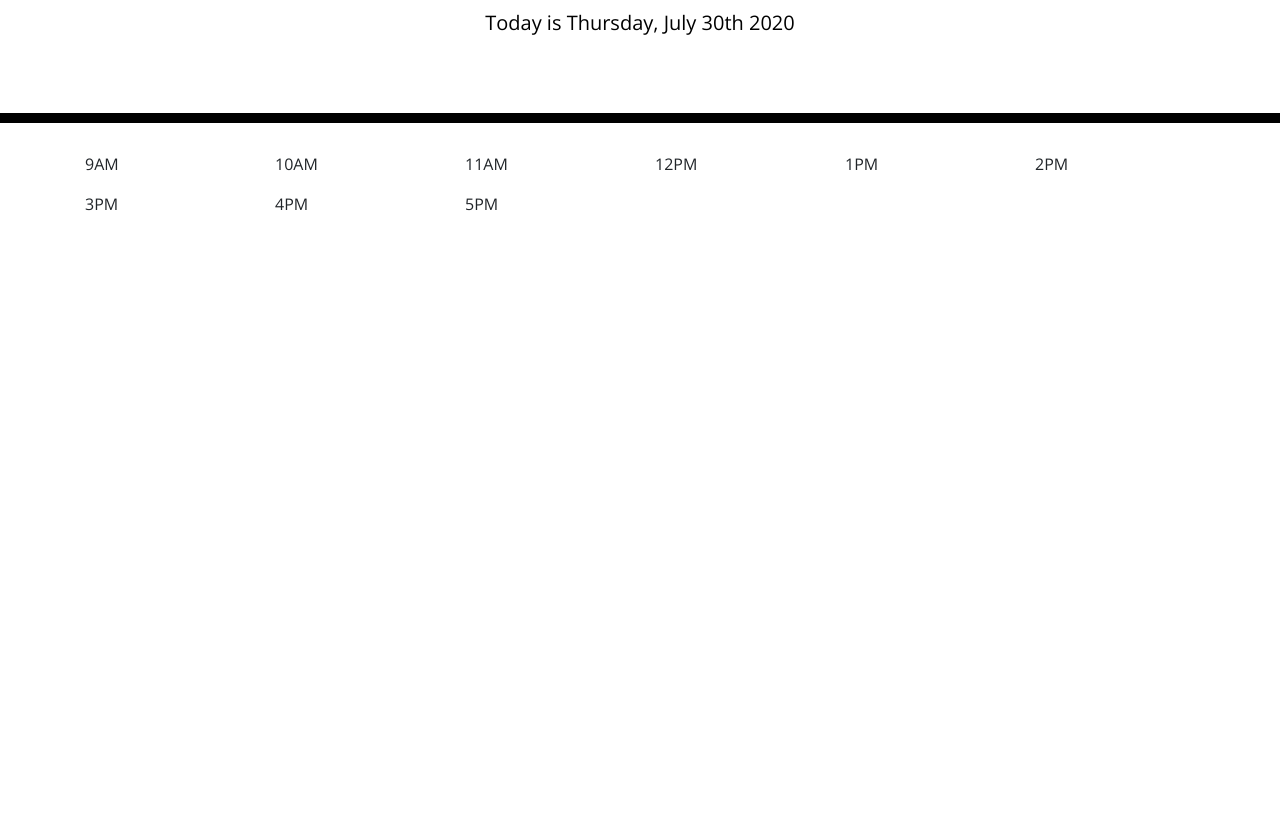
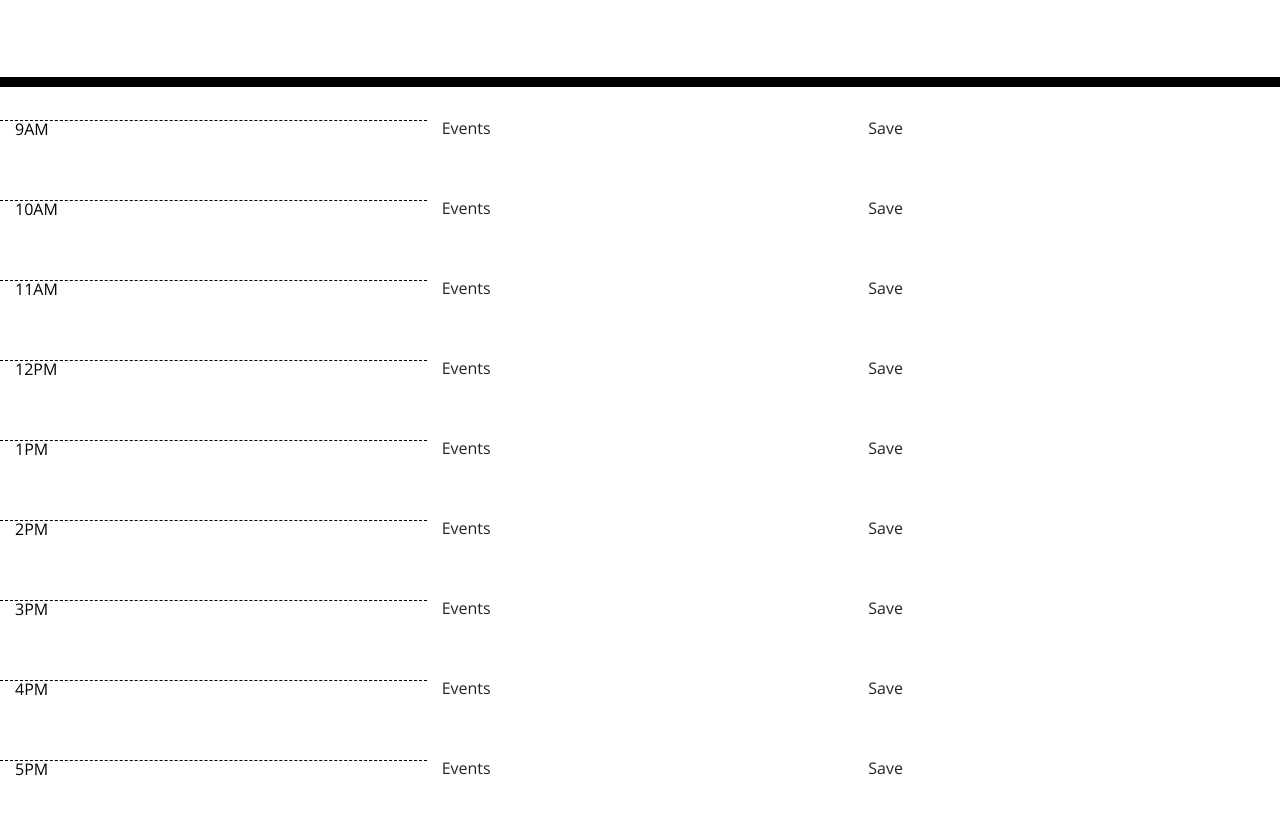
Before and after one commit to Rogers-Development-Services/Work-Day-Scheduler, a plain HTML site: page Develop/index.html in a window 1280 px wide. Shown: the part 181-996 px from the top of the page. Before the commit the page ends 800 px from the top, so only its background shows below. Drawn offline with nearby package versions, Linux system fonts and the light colour scheme.

Commit message:
set up the body of my scheduler in HTML.

```diff
--- a/Develop/app.js
+++ b/Develop/app.js
@@ -1,8 +1,21 @@
-// WHEN I open the planner THEN the current day is displayed at the top of the calendar
+// WHEN I open the planner THEN the current day is displayed at the top of the calendar [x]
 
-currentDayEl = document.querySelector('#currentDay')
+// WHEN I scroll down THEN I am presented with timeblocks for standard business hours [x]
 
-currentDay = moment().format('dddd, MMMM Do YYYY');
+// Declaring Variables
+const currentDayEl = $('#currentDay');
+// currentDayEl = document.querySelector('#currentDay');
+// console.log(currentDay);
 
+
+// Displaying the current date
+let currentDay = moment().format('dddd, MMMM Do YYYY');
 currentDayEl.innerText = "Today is " + currentDay;
-console.log(currentDay);
+// console.log(currentDay);
+
+// Displaying past, present, and available hours of the day
+
+
+
+
+// WHEN I view the timeblocks for that dayTHEN each timeblock is color coded to indicate whether it is in the past, present, or future []
--- a/Develop/index.html
+++ b/Develop/index.html
@@ -5,7 +5,8 @@
   <meta charset="UTF-8" />
   <meta name="viewport" content="width=device-width, initial-scale=1.0" />
   <meta http-equiv="X-UA-Compatible" content="ie=edge" />
-  <link rel="stylesheet" href="https://stackpath.bootstrapcdn.com/bootstrap/4.3.1/css/bootstrap.min.css" />
+  <link rel="stylesheet" href="https://stackpath.bootstrapcdn.com/bootstrap/4.5.0/css/bootstrap.min.css"
+    integrity="sha384-9aIt2nRpC12Uk9gS9baDl411NQApFmC26EwAOH8WgZl5MYYxFfc+NcPb1dKGj7Sk" crossorigin="anonymous">
   <link rel="stylesheet" href="https://use.fontawesome.com/releases/v5.8.1/css/all.css"
     integrity="sha384-50oBUHEmvpQ+1lW4y57PTFmhCaXp0ML5d60M1M7uH2+nqUivzIebhndOJK28anvf" crossorigin="anonymous" />
   <link href="https://fonts.googleapis.com/css?family=Open+Sans&display=swap" rel="stylesheet" />
@@ -19,43 +20,78 @@
     <p class="lead">A simple calendar app for scheduling your work day</p>
     <p id="currentDay" class="lead"></p>
   </header>
-  <div class="container">
+  <div class="container-fluid">
     <!-- Timeblocks go here -->
 
-    <div class="row">
-      <div class="col-2">9AM</div>
-      <div id="9"></div>
+      <div class="row" id="nineAM">
+        <div class="col hour">9AM</div>
+        <div class="col events">Events</div>
+        <div class="col save">Save</div>
+      </div>
 
-      <div class="col-2">10AM</div>
-      <div id="10"></div>
+      <div class="row 10am">
+        <div class="col hour">10AM</div>
+        <div class="col events">Events</div>
+        <div class="col save">Save</div>
+      </div>
 
-      <div class="col-2">11AM</div>
-      <div id="11"></div>
+      <div class="row 11am">
+        <div class="col hour">11AM</div>
+        <div class="col events">Events</div>
+        <div class="col save">Save</div>
+      </div>
 
-      <div class="col-2">12PM</div>
-      <div id="12"></div>
+      <div class="row 12pm">
+        <div class="col hour">12PM</div>
+        <div class="col events">Events</div>
+        <div class="col save">Save</div>
+      </div>
 
-      <div class="col-2">1PM</div>
-      <div id="1"></div>
+      <div class="row 1pm">
+        <div class="col hour">1PM</div>
+        <div class="col events">Events</div>
+        <div class="col save">Save</div>
+      </div>
 
-      <div class="col-2">2PM</div>
-      <div id="2"></div>
+      <div class="row 2pm">
+        <div class="col hour">2PM</div>
+        <div class="col events">Events</div>
+        <div class="col save">Save</div>
+      </div>
 
-      <div class="col-2">3PM</div>
-      <div id="3"></div>
+      <div class="row 3pm">
+        <div class="col hour">3PM</div>
+        <div class="col events">Events</div>
+        <div class="col save">Save</div>
+      </div>
 
-      <div class="col-2">4PM</div>
-      <div id="4"></div>
+      <div class="row 4pm">
+        <div class="col hour">4PM</div>
+        <div class="col events">Events</div>
+        <div class="col save">Save</div>
+      </div>
 
-      <div class="col-2">5PM</div>
-      <div id="5"></div>
+      <div class="row 5pm">
+        <div class="col hour">5PM</div>
+        <div class="col events">Events</div>
+        <div class="col save">Save</div>
+      </div>
 
-    </div>
 
   </div>
 
-  <script src="https://code.jquery.com/jquery-3.4.1.min.js"></script>
+  </div>
+
+  <script src="https://code.jquery.com/jquery-3.5.1.slim.min.js"
+    integrity="sha384-DfXdz2htPH0lsSSs5nCTpuj/zy4C+OGpamoFVy38MVBnE+IbbVYUew+OrCXaRkfj"
+    crossorigin="anonymous"></script>
   <script src="https://cdnjs.cloudflare.com/ajax/libs/moment.js/2.24.0/moment.min.js"></script>
+  <script src="https://cdn.jsdelivr.net/npm/popper.js@1.16.0/dist/umd/popper.min.js"
+    integrity="sha384-Q6E9RHvbIyZFJoft+2mJbHaEWldlvI9IOYy5n3zV9zzTtmI3UksdQRVvoxMfooAo"
+    crossorigin="anonymous"></script>
+  <script src="https://stackpath.bootstrapcdn.com/bootstrap/4.5.0/js/bootstrap.min.js"
+    integrity="sha384-OgVRvuATP1z7JjHLkuOU7Xw704+h835Lr+6QL9UvYjZE3Ipu6Tp75j7Bh/kR0JKI"
+    crossorigin="anonymous"></script>
   <!-- <script src="moment.js"></script> -->
   <script src="./app.js"></script>
 </body>
```
